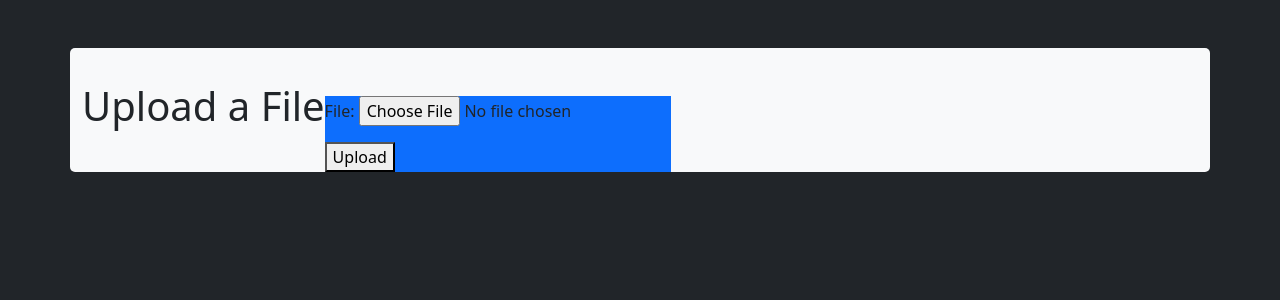
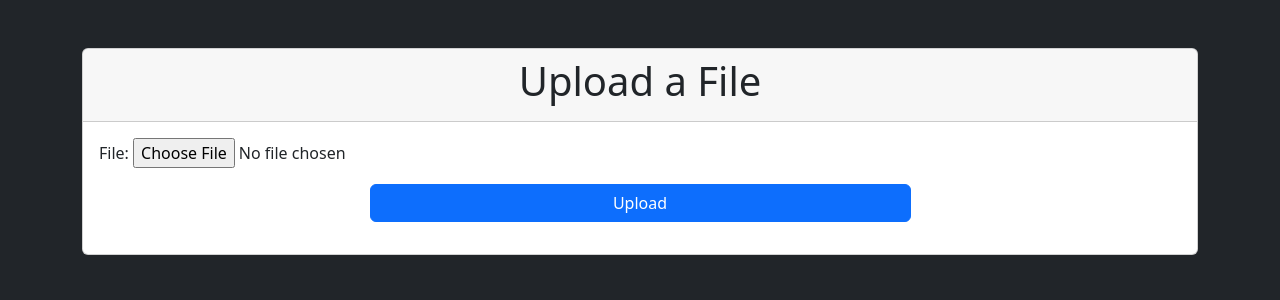
Before and after one commit to SurajDas2/Translator, a Django app: page /upload/ in a window 1280 px wide. Shown: the top 300 px of the page. Run offline with Django 4.2, Linux system fonts and the light colour scheme; some libraries are stand-ins or nearby versions.

Commit message:
added css

```diff
--- a/translateApp/templates/translateApp/upload.html
+++ b/translateApp/templates/translateApp/upload.html
@@ -6,24 +6,27 @@
     <link rel="stylesheet" href="https://cdn.jsdelivr.net/npm/bootstrap@5.2.3/dist/css/bootstrap.min.css" integrity="sha384-rbsA2VBKQhggwzxH7pPCaAqO46MgnOM80zW1RWuH61DGLwZJEdK2Kadq2F9CUG65" crossorigin="anonymous">
 </head>
 <body class="bg-dark">
-    <div class="container mt-5 d-flex align-items-center bg-light" style="border-radius: 5px;">
-    <div class="head">
-        <h1>Upload a File</h1>
+    <div class="container mt-5">
+        <div class="card">
+            <div class="card-header">
+                <h1 class="text-center">Upload a File</h1>
             </div>
-    <div class="data mt-5 bg-primary">
-        <form method="post" enctype="multipart/form-data">
+            <div class="card-body">
+                <form method="post" enctype="multipart/form-data" class="mb-3">
                     {% csrf_token %}
                     {{ form.as_p }}
-            <button class="text-center" type="submit">Upload</button>
+                    <div class="d-grid d-flex align-items-center justify-content-center">
+                        <button style="width: 50%;" class="btn btn-primary" type="submit">Upload</button>
+                    </div>
                 </form>
+                {% if translated_file %}
+                <p class="text-center">Translation completed. Download your translated file:</p>
+                <div class="d-grid">
+                    <a href="{% url 'download' %}?translated_file={{ translated_file }}" class="btn btn-success">Download Translated File</a>
                 </div>
-
-        {% if translated_file %}
-
-        <p>Translation completed. Download your translated file:</p>
-        <a href="{% url 'download' %}?translated_file={{ translated_file }}">Download Translated File</a>
                 {% endif %}
             </div>
-
+        </div>
+    </div>
 </body>
 </html>
```
Lines whose indentation alone changed are shown as unchanged.
